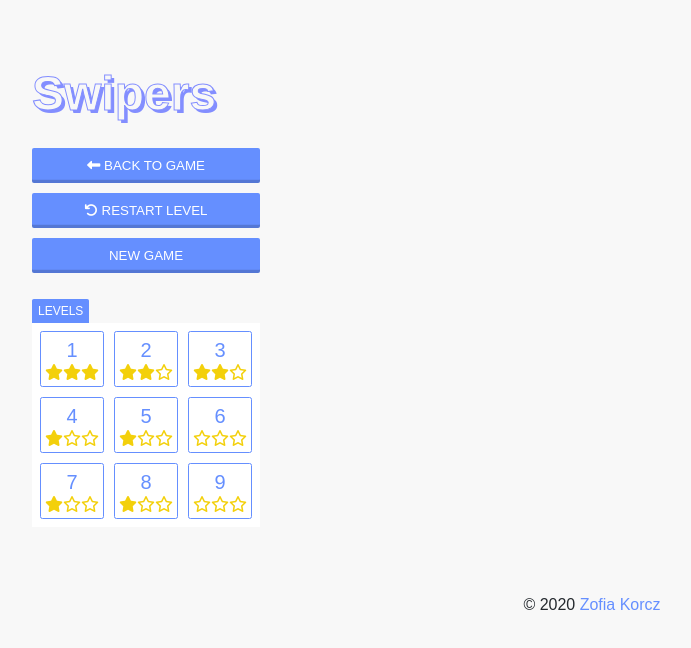
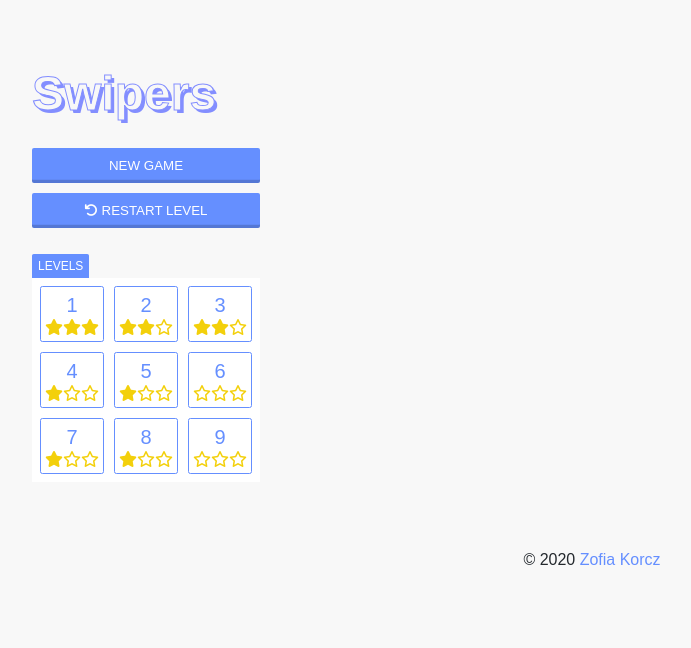
Before and after one commit to Calanthe/swipers, a React (Create React App) app: page / in a window 1280 px wide. Both pictures are taken after a click on the button "MENU". Shown: the top 648 px of the page, without its empty margins (48-739 px from the left). Built offline with nearby package versions, Linux system fonts and the light colour scheme.

Commit message:
proper buttons in menu overlay

```diff
--- a/src/js/components/MenuOverlay.tsx
+++ b/src/js/components/MenuOverlay.tsx
@@ -5,6 +5,7 @@ import LevelsDisplay from "./LevelsDisplay";
 
 interface Props {
     isMenuVisible: boolean;
+    level: number;
     onCloseMenu: () => void;
 	onLevelRestart: () => void;
 	onGameRestart: () => void;
@@ -12,12 +13,14 @@ interface Props {
 
 const mapStateToProps = (state) => {
 	return {
-		isMenuVisible: state.isMenuVisible
+        isMenuVisible: state.isMenuVisible,
+        level: state.level
 	};
 };
 
 const MenuOverlay: React.FunctionComponent<Props> = ({
     isMenuVisible,
+    level,
     onCloseMenu,
 	onLevelRestart,
 	onGameRestart
@@ -30,15 +33,23 @@ const MenuOverlay: React.FunctionComponent<Props> = ({
         <div className={menuOverlayClass}>
             <h1 className="logo">Swipers</h1>
             <div className="content-wrapper">
+                {level > 0 ? (
                     <button className="button" onClick={onCloseMenu}>
                         <i className="fas fa-long-arrow-alt-left"></i> Back to game
                     </button>
+                ) : (
+                    <button className="button" onClick={onGameRestart}>
+                        New game
+                    </button>
+				)}
                 <button className="button" onClick={onLevelRestart}>
                     <i className="fas fa-undo"></i> Restart level
                 </button>
+                {level > 0 ? (
                     <button className="button" onClick={onGameRestart}>
                         New game
                     </button>
+				) : null}
                 <LevelsDisplay/>
             </div>
             <p className="credits">
```
Lines whose indentation alone changed are shown as unchanged.
